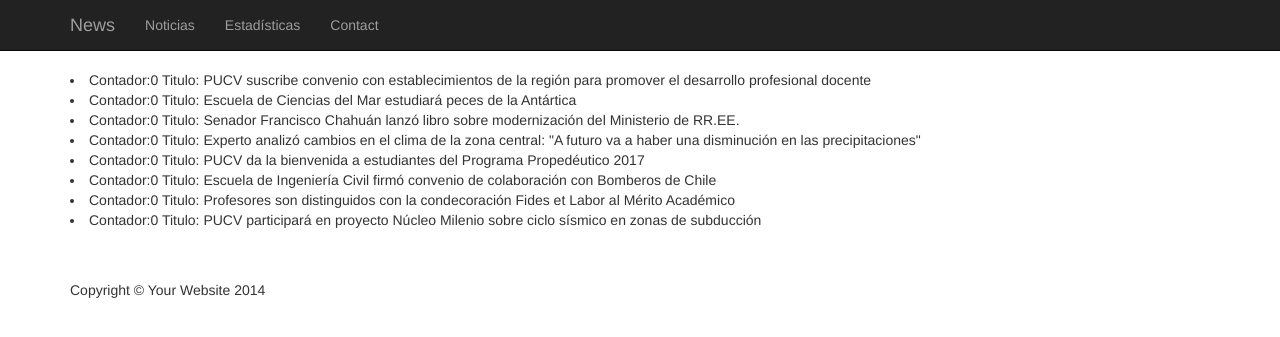
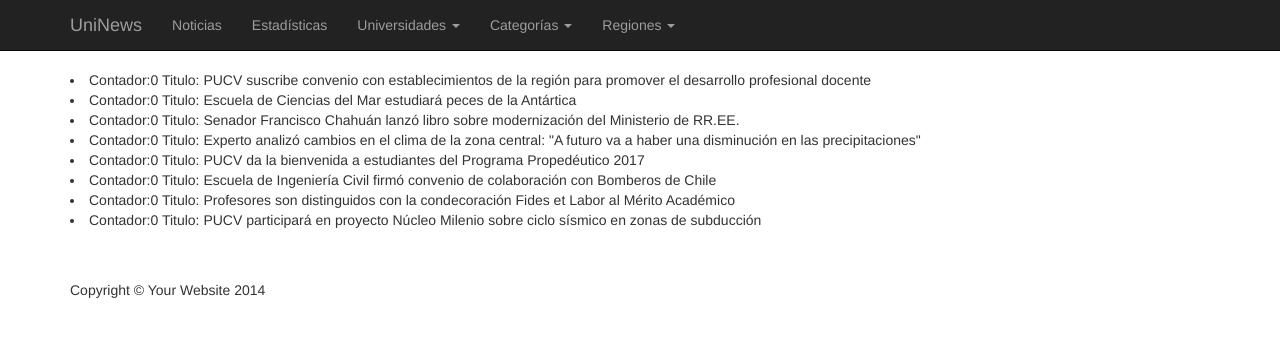
Before and after one commit to ezequiellagos/UniNews_2017, a Django app: a page that uses UniNews/news/templates/news/base.html in a window 1280 px wide. Shown: the top 337 px of the page. Run offline with Django 3.2, Linux system fonts and the light colour scheme; data comes from the database, SQL or seed files in the repository; some libraries are stand-ins or nearby versions.

Commit message:
Se modifica el template basico para enviar parametros correctamente

```diff
--- a/UniNews/news/templates/news/base.html
+++ b/UniNews/news/templates/news/base.html
@@ -33,7 +33,7 @@
                     <span class="icon-bar"></span>
                     <span class="icon-bar"></span>
                 </button>
-                <span class="navbar-brand">News</span>
+                <a class="navbar-brand" href="{% url 'index' %}">UniNews</a>
             </div>
             <!-- Collect the nav links, forms, and other content for toggling -->
             <div class="collapse navbar-collapse" id="bs-example-navbar-collapse-1">
@@ -44,8 +44,35 @@
                     <li>
                         <a href="{% url 'estadisticas' %}">Estadísticas</a>
                     </li>
-                    <li>
-                        <a href="#">Contact</a>
+
+                    <li class="dropdown">
+                      <a href="#" class="dropdown-toggle" data-toggle="dropdown" role="button" aria-haspopup="true" aria-expanded="false">Universidades <span class="caret"></span></a>
+                      <ul class="dropdown-menu">
+                        <li><a href="{% url 'universidad' 'Pontificia Universidad Catolica de Valparaiso' %}">Pontificia Universidad Catolica de Valparaiso</a></li>
+                        <li><a href="{% url 'universidad' 'Universidad de Valparaiso' %}">Universidad de Valparaiso</a></li>
+                        <li><a href="{% url 'universidad' 'Universidad Catolica del Norte' %}">Universidad Catolica del Norte</a></li>
+                        <li><a href="{% url 'universidad' 'Universidad Federico Santa Maria' %}">Universidad Federico Santa Maria</a></li>
+                        <li><a href="{% url 'universidad' 'Universidad de Playa Ancha' %}">Universidad de Playa Ancha</a></li>
+                      </ul>
+                    </li>
+
+                    <li class="dropdown">
+                      <a href="#" class="dropdown-toggle" data-toggle="dropdown" role="button" aria-haspopup="true" aria-expanded="false">Categorías <span class="caret"></span></a>
+                      <ul class="dropdown-menu">
+                        <li><a href="{% url 'categoria' 'academia' %}">Academia</a></li>
+                        <li><a href="{% url 'categoria' 'sin-categoria' %}">Sin Categoría</a></li>
+                        <li><a href="{% url 'categoria' 3 %}">Otras</a></li>
+                      </ul>
+                    </li>
+
+                    <li class="dropdown">
+                      <a href="#" class="dropdown-toggle" data-toggle="dropdown" role="button" aria-haspopup="true" aria-expanded="false">Regiones <span class="caret"></span></a>
+                      <ul class="dropdown-menu">
+                          <li class="dropdown-header">Filtrar por regiones</li>
+                          <li><a href="{% url 'region' 2 %}">2ª Región</a></li>
+                          <li><a href="{% url 'region' 5 %}">5º Región</a></li>
+                          <li role="separator" class="divider"></li>
+                      </ul>
                     </li>
                 </ul>
             </div>
```
